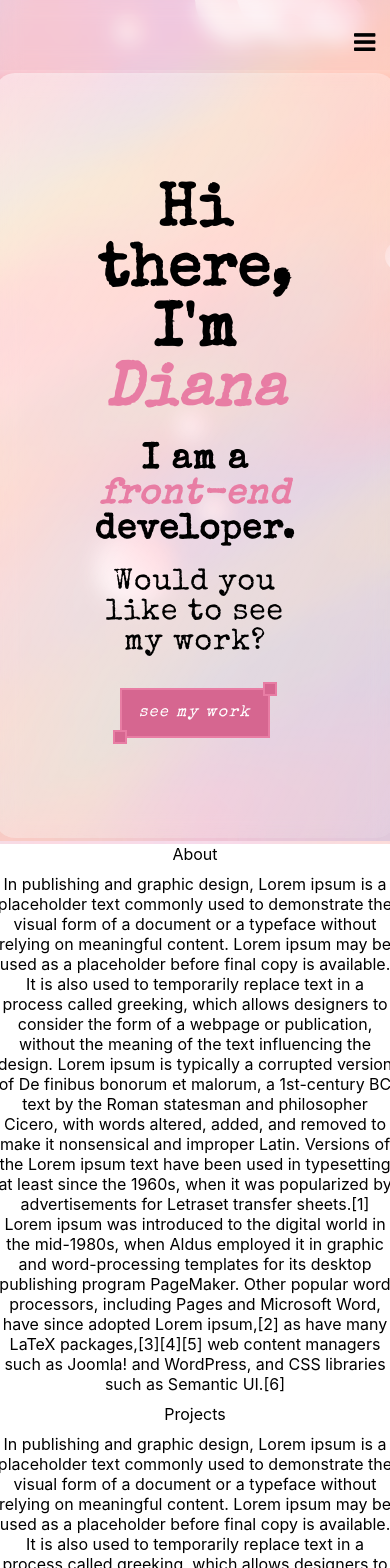
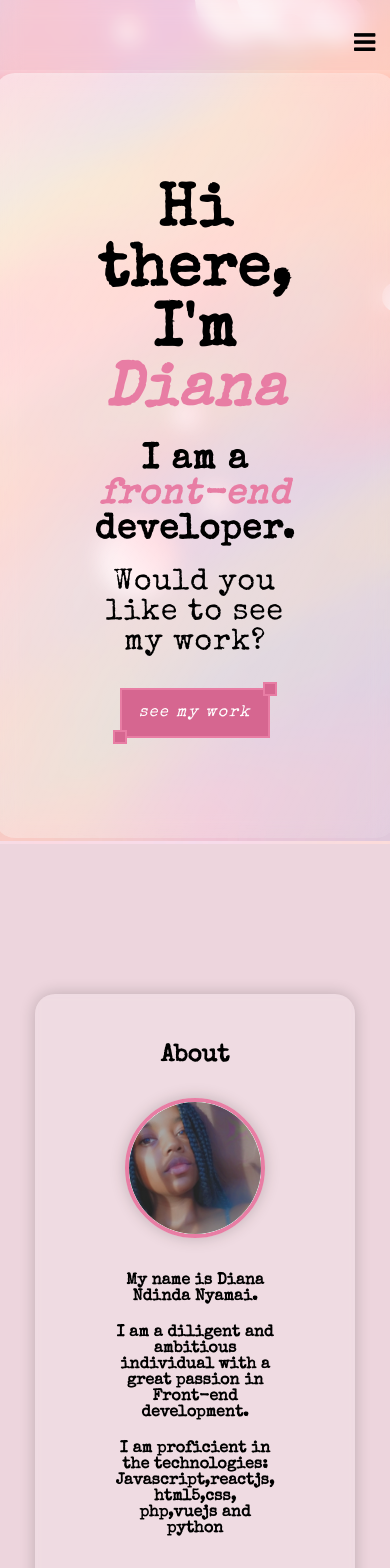
Before and after one commit to Diana-nyamai/ndinda_portfolio, a React (Create React App) app: page / in a window 390 px wide. Shown: the top 1568 px of the page. Built offline with nearby package versions, Linux system fonts and the light colour scheme.

Commit message:
-about section complete - responsive about section

```diff
--- a/src/components/About.js
+++ b/src/components/About.js
@@ -1,15 +1,26 @@
-import React from 'react'
+import React from "react";
+import "../css/About.css";
 
 function About() {
   return (
-    <div className='about' id="about">About
-     <p>In publishing and graphic design, Lorem ipsum is a placeholder text commonly used to demonstrate the visual form of a document or a typeface without relying on meaningful content. Lorem ipsum may be used as a placeholder before final copy is available. It is also used to temporarily replace text in a process called greeking, which allows designers to consider the form of a webpage or publication, without the meaning of the text influencing the design.
-
-     Lorem ipsum is typically a corrupted version of De finibus bonorum et malorum, a 1st-century BC text by the Roman statesman and philosopher Cicero, with words altered, added, and removed to make it nonsensical and improper Latin.
-
-     Versions of the Lorem ipsum text have been used in typesetting at least since the 1960s, when it was popularized by advertisements for Letraset transfer sheets.[1] Lorem ipsum was introduced to the digital world in the mid-1980s, when Aldus employed it in graphic and word-processing templates for its desktop publishing program PageMaker. Other popular word processors, including Pages and Microsoft Word, have since adopted Lorem ipsum,[2] as have many LaTeX packages,[3][4][5] web content managers such as Joomla! and WordPress, and CSS libraries such as Semantic UI.[6]</p>
+    <div className="about" id="about">
+      <h2>About</h2>
+      <div className="main-contain">
+        <div className="childcontainer1">
+          <img src="../fav.svg" alt="fav" />
+        </div>
+        <div className="childcontainer2">
+          <p>My name is Diana Ndinda Nyamai.</p>
+          <p>I am a diligent and ambitious individual
+          with a great passion in Front-end
+          development. </p>
+          <p>I am proficient in the technologies:
+          Javascript,reactjs, html5,css,
+          php,vuejs and python</p>
+        </div>
+      </div>
     </div>
-  )
+  );
 }
 
-export default About
+export default About;
--- a/src/css/About.css
+++ b/src/css/About.css
@@ -1,6 +1,54 @@
 .about{
-    height: 100vh;
-    margin: 200px;
+    /* height: 100vh; */
+    margin: 150px auto;
+    width: 80%;
+    text-align: center;
+    border-radius: 20px;
+    padding: 20px;
+    background-color: rgba(255, 255, 255, .15);
+    backdrop-filter: blur(3px);
+    box-shadow: 0 0 1rem 0 rgba(0, 0, 0, .2);
+    z-index: 3;
+}
+.about h2{
+    padding: 30px 0;
+}
+.main-contain{
+    display: flex;
+    justify-content: space-between;
+    align-items: center;
+    padding-bottom: 30px;
+    /* flex-wrap: wrap; */
+}
+.childcontainer1{
     width: 100%;
-    border: 1px solid black;
 }
+.childcontainer1 img{
+    border: 4px solid #E87DA4;
+    border-radius: 50%;
+    box-shadow: 0 0 1rem 0 rgba(0, 0, 0, .2);
+}
+.childcontainer2{
+    width: 100%;
+    padding: 0 60px;
+    text-align: left;
+    font-weight: bold;
+    margin: auto;
+}
+@media all and (max-width: 1000px){
+    .main-contain{
+        flex-wrap: wrap;
+    }
+    .childcontainer2{
+        text-align: center;
+        padding-top: 20px;
+    }
+}
+@media all and (max-width: 600px){
+    .main-contain{
+        flex-wrap: wrap;
+    }
+    .childcontainer1 img{
+        width: 50%;
+    }
+}
--- a/src/index.css
+++ b/src/index.css
@@ -1,10 +1,8 @@
 body {
   margin: 0;
-  font-family: -apple-system, BlinkMacSystemFont, 'Segoe UI', 'Roboto', 'Oxygen',
-    'Ubuntu', 'Cantarell', 'Fira Sans', 'Droid Sans', 'Helvetica Neue',
-    sans-serif;
-  -webkit-font-smoothing: antialiased;
-  -moz-osx-font-smoothing: grayscale;
+  background-color: rgba(197, 116, 143, 0.3);
+  background-attachment: fixed;
+  font-family: 'Special Elite', cursive;
 }
 
 code {
```
Also changed, not shown: public/fav.jpg (added), public/fav.svg (added).
